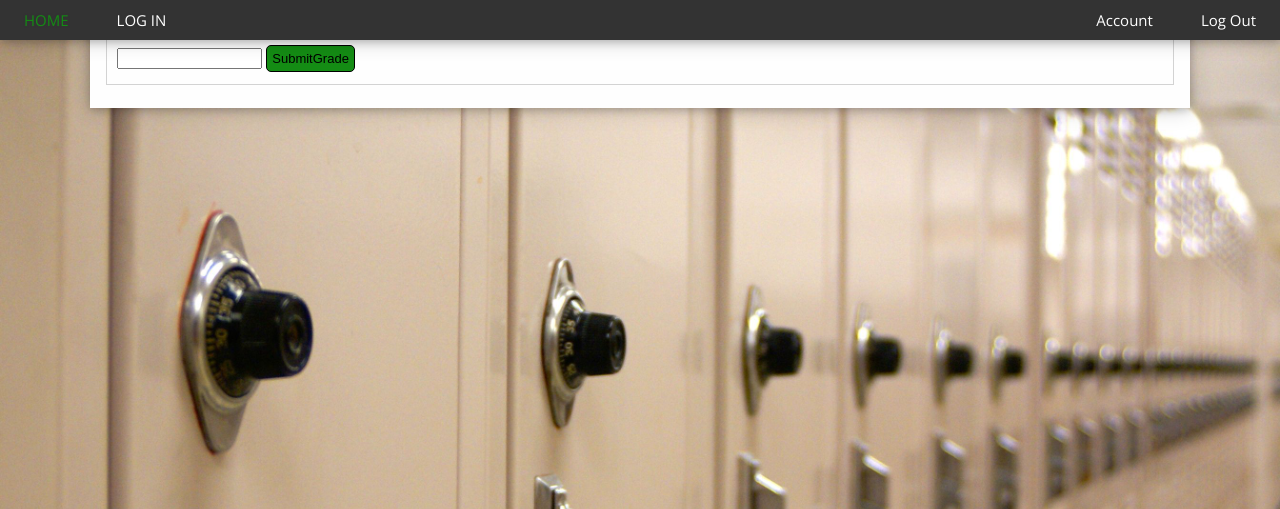
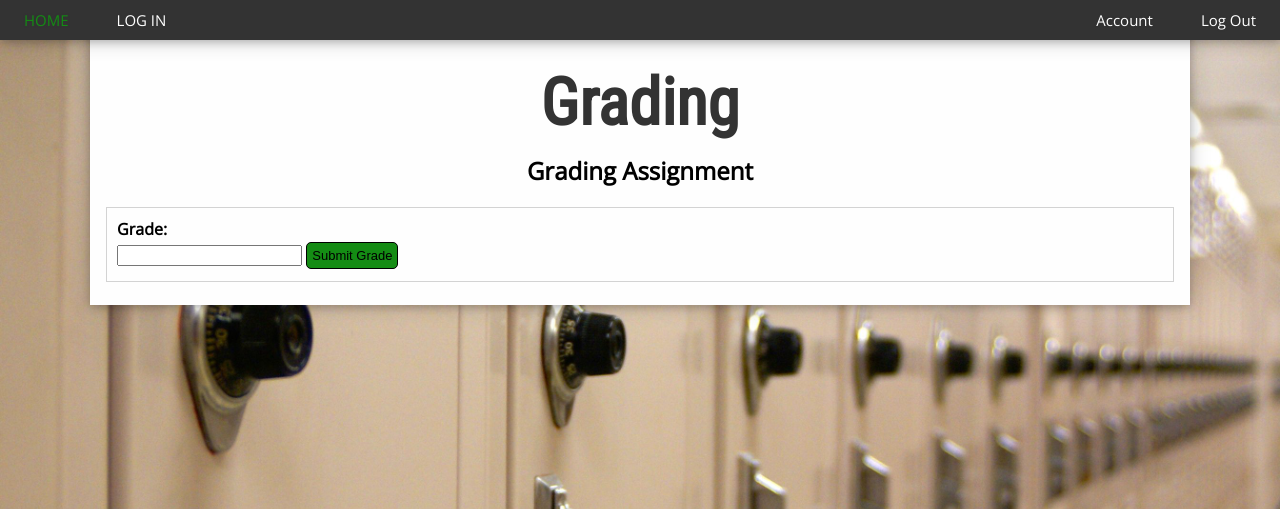
Before and after one commit to Eazop/SchoolManager, a Flask app: page /UpdateGrade/1 in a window 1280 px wide. Shown: the top 509 px of the page. Run offline with Flask 2, Linux system fonts and the light colour scheme; the visitor is signed in with stand-in values (Sample User, id 1).

Commit message:
Fixed Grading

```diff
--- a/Project_Files/BetterPowerSchools/BPS.py
+++ b/Project_Files/BetterPowerSchools/BPS.py
@@ -50,7 +50,7 @@ class Parent:
     currentCourses = []
     def init(self,parentID):
         self.parentID = parentID
-        q = "SELECT studentID FROM students WHERE parentID=" + ParentID
+        q = "SELECT studentID FROM students WHERE parentID=" + parentID
         q = Query(q)
         student = Student()
         student.init(q[0][0])
--- a/Project_Files/BetterPowerSchools/main.py
+++ b/Project_Files/BetterPowerSchools/main.py
@@ -253,7 +253,7 @@ def updateGrade():
     a = BPS.Assignment()
     a.initByID(assignmentID)
     a.updateGrade(request.form['Grade'])
-    return redirect(url_for('List', courseNum =a.courseID, assignTitle=a.title, sort="ID"))
+    return redirect(url_for('List', courseNum =a.courseID, assignTitle=a.title, sort="ID", order="ASC"))
 
 #Processing page for a successful message submission
 @app.route('/Sending', methods=['GET', 'POST'])
--- a/Project_Files/BetterPowerSchools/templates/Grading.html
+++ b/Project_Files/BetterPowerSchools/templates/Grading.html
@@ -1,11 +1,13 @@
 {% extends "layout.html" %}
 {% block body %}
 {% if session.logged_in %}
+<h1 class="title">Grading</h1>
+<h2 class="subtitle">Grading Assignment</h2>
 <div class="profilebox">
 	<form action="{{ url_for('updateGrade') }}" method=post class=add-entry>
 	<label class="l2">Grade:</label>
-	<input class="p2" type=text size=15 name=Grade>
-	<input class="button" type=submit value="SubmitGrade" style="margin-left: 0em">
+	<input class="p2" type=number size=15 name=Grade>
+	<input class="button" type=submit value="Submit Grade" style="margin-left: 0em">
 	<input type=hidden value="{{ assignmentID }}" name=assignmentID>
 	</form>
 </div>
```
Also changed, not shown: Project_Files/BetterPowerSchools/templates/StudentAssignments.html (+9 -10 lines).
